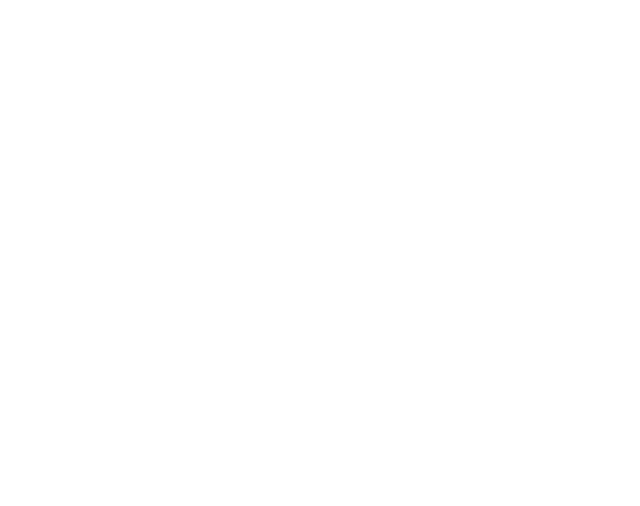
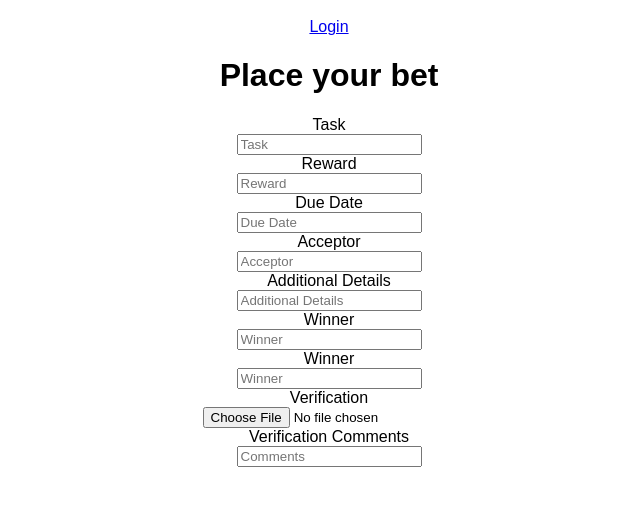
Before and after one commit to jessicaann/taskbet, a React (Create React App) app in the folder client/: page /bets in a window 1280 px wide. Shown: the top 506 px of the page, without its empty margins (311-951 px from the left). Built offline with nearby package versions, Linux system fonts and the light colour scheme; the HTML template or start-up script is replaced by a standard one.

Commit message:
betform added

```diff
--- a/client/src/App.js
+++ b/client/src/App.js
@@ -4,6 +4,7 @@
 import {BrowserRouter as Router, Route, Link} from 'react-router-dom';
 import './App.css';
 import {LandingPage} from './pages/landingpage';
+import { BetForm } from './pages/betform';
 
 export default class App extends Component {
     render() {
@@ -11,6 +12,8 @@
             <Router>
                 <div className="App">
                     <Route exact path="/" component={LandingPage} />
+                    <Route exact path="/bets" component={BetForm} />
+
                 </div>
             </Router>
         );
--- a/client/src/components/navbar.js
+++ b/client/src/components/navbar.js
@@ -3,7 +3,7 @@
 
 export default (props) => {
     return (
-        <nav className="navbar" >
+        <nav className="navbar col-12 column" >
             <section className='navbar-section'>
                 <Link to='/'>
                     <img className="taskbet-logo-navbar" src="" />
--- /dev/null
+++ b/client/src/pages/betform.js
@@ -0,0 +1,74 @@
+import React from 'react';
+import {connect} from 'react-redux';
+//import components
+import Footer from '../components/footer';
+import NavBar from '../components/navbar';
+
+export const BetForm = (props) => {
+    return (
+        <div class="container grid-xl">
+            <NavBar />
+            <h1>Place your bet</h1>
+            <div>
+                <form class="form-horizontal">
+                    <div class="form-group">
+                        <div class="col-3">
+                            <label class="form-label">Task</label>
+                        </div>
+                        <div class="col-9">
+                            <input className="form-input" type="text" name="task" placeholder="Task"/>
+                        </div>
+                        <div class="col-3">
+                            <label class="form-label">Reward</label>
+                        </div>
+                        <div class="col-9">
+                            <input className="form-input" type="text" name="reward" placeholder="Reward"/>
+                        </div>
+                        <div class="col-3">
+                            <label class="form-label">Due Date</label>
+                        </div>
+                        <div class="col-9">
+                            <input className="form-input" type="text" name="dueDate" placeholder="Due Date"/>
+                        </div>
+                        <div class="col-3">
+                            <label class="form-label">Acceptor</label>
+                        </div>
+                        <div class="col-9">
+                            <input className="form-input" type="text" name="acceptor" placeholder="Acceptor"/>
+                        </div>
+                        <div class="col-3">
+                            <label class="form-label">Additional Details</label>
+                        </div>
+                        <div class="col-9">
+                            <input className="form-input" type="text" name="details" placeholder="Additional Details"/>
+                        </div>
+                        <div class="col-3">
+                            <label class="form-label">Winner</label>
+                        </div>
+                        <div class="col-9">
+                            <input className="form-input" type="text" name="winner" placeholder="Winner"/>
+                        </div>
+                        <div class="col-3">
+                            <label class="form-label">Winner</label>
+                        </div>
+                        <div class="col-9">
+                            <input className="form-input" type="text" name="winner" placeholder="Winner"/>
+                        </div>
+                        <div class="col-3">
+                            <label class="form-label">Verification</label>
+                        </div>
+                        <div class="col-9">
+                            <input className="form-input" type="file" name="UploadPhoto" placeholder="Upload Photo Verification"/>
+                        </div>
+                        <div class="col-3">
+                            <label class="form-label">Verification Comments</label>
+                        </div>
+                        <div class="col-9">
+                            <input className="form-input" type="text" name="comments" placeholder="Comments"/>
+                        </div>
+                    </div>
+                </form>
+            </div>
+        </div>
+    )
+}
--- a/client/src/pages/landingpage.js
+++ b/client/src/pages/landingpage.js
@@ -6,7 +6,7 @@
 
 export const LandingPage = (props) => {
     return (
-        <div className="container grid-xlg">
+        <div className="container grid-xl">
             <div className="columns">
                 <Hero />
                 <section className="about column col-12">
```
Also changed, not shown: client/src/pages/dashboard.js (added), client/src/pages/login.js (added), client/src/pages/logout.js (added), 1 other file (tests, documents, lock files or other folders).
